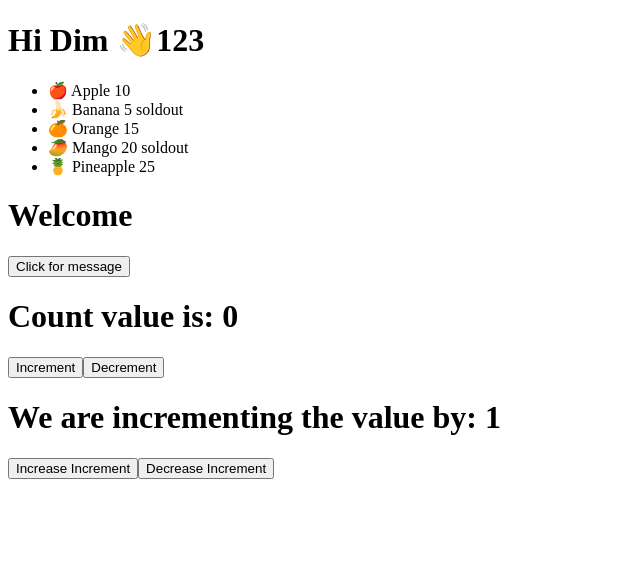
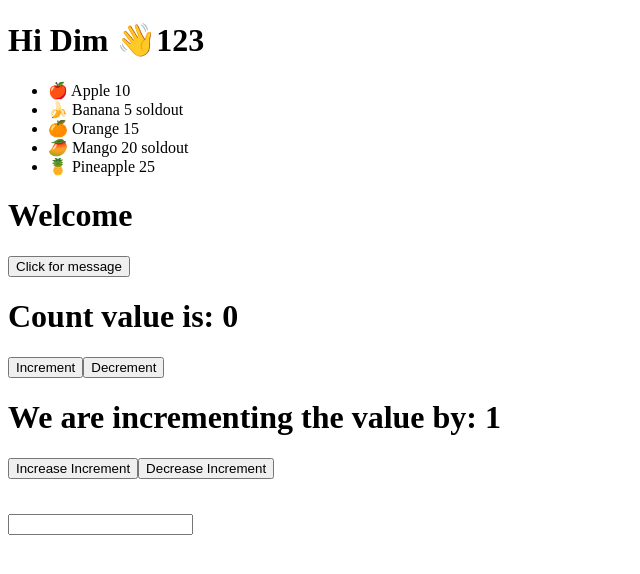
Before and after one commit to Dimitris112/react-vscode-askiseis, a React (Vite) app in the folder Prwto_App/: page / in a window 1280 px wide. Shown: the top 574 px of the page, without its empty margins (0-640 px from the left). Built offline with nearby package versions, Linux system fonts and the light colour scheme.

Commit message:
Handle input field

```diff
--- a/Prwto_App/src/App.jsx
+++ b/Prwto_App/src/App.jsx
@@ -3,6 +3,7 @@
 import Hello from "./components/Hello";
 import Message from "./components/Message";
 import Counter from "./components/Counter";
+import Form from "./components/Form";
 
 function App() {
   const person = {
@@ -18,6 +19,7 @@
       <ConditionalComponent />
       <Message />
       <Counter />
+      <Form />
     </div>
   );
 }
--- /dev/null
+++ b/Prwto_App/src/components/Form.jsx
@@ -0,0 +1,21 @@
+import { useState } from "react";
+
+export default function Form() {
+  const [name, setName] = useState("");
+  //   function handleChange(e) {
+  //     setName(e.target.value);
+  //   }
+  return (
+    <div>
+      <h1>
+        <form>
+          <input
+            onChange={(e) => setName(e.target.value)}
+            type="text"
+            value={name}
+          />
+        </form>
+      </h1>
+    </div>
+  );
+}
```
